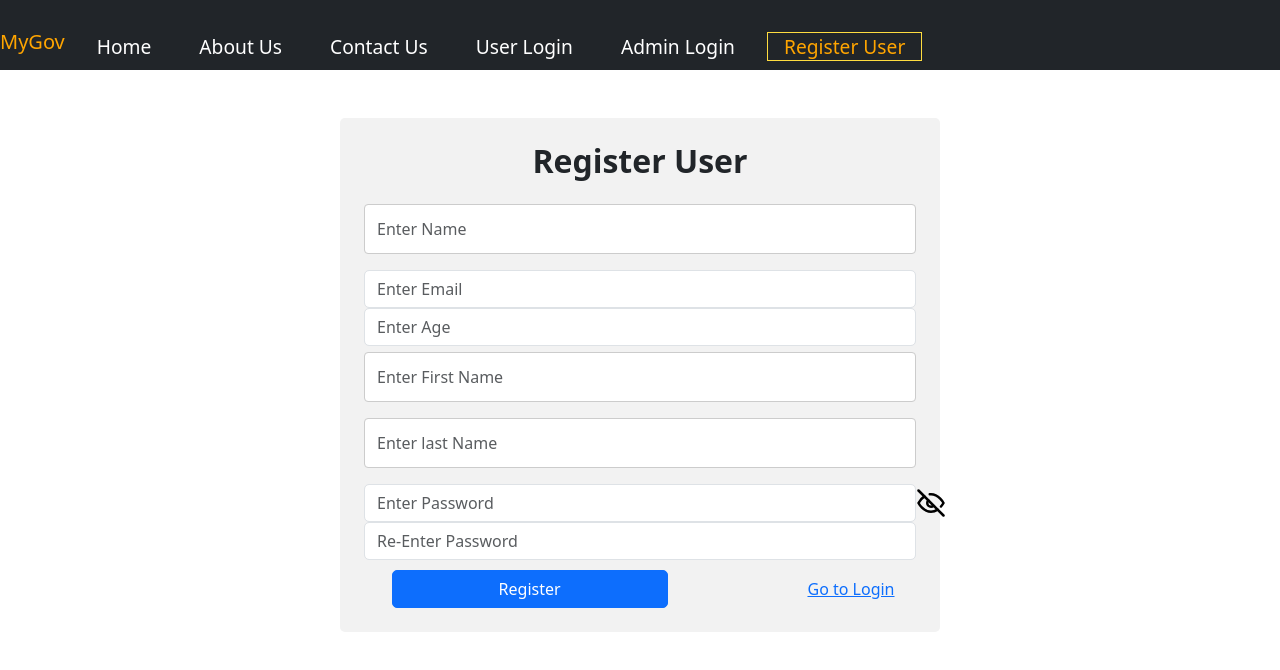
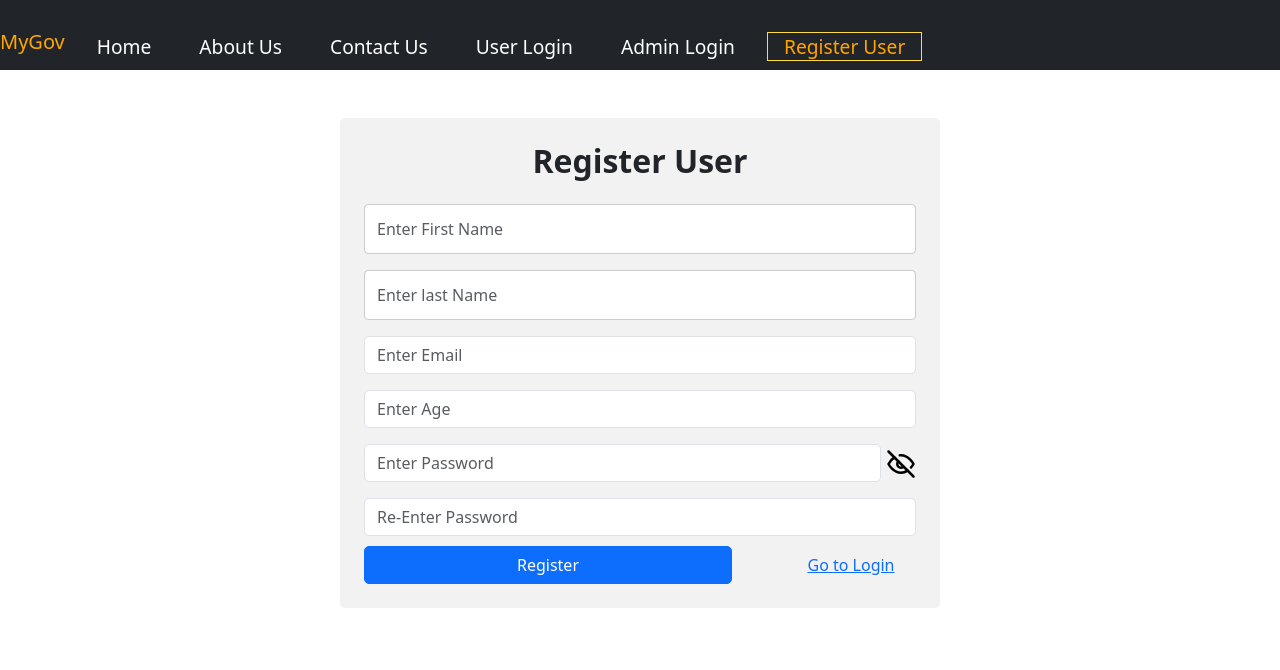
Before and after one commit to abhishekpotbhare01/mygov_frontend, a React (Create React App) app: page /register-user in a window 1280 px wide. Shown: the top 670 px of the page. Built offline with nearby package versions, Linux system fonts and the light colour scheme.

Commit message:
registration page view changes

```diff
--- a/src/compoents/RegisterUser.jsx
+++ b/src/compoents/RegisterUser.jsx
@@ -8,13 +8,12 @@ const RegisterUser = () => {
 
     const navigate = useNavigate();
     const [formData, setFormData] = useState({
-        name: '',
+        fname: '',
+        lname: '',
         email: '',
         age: '',
         password: '',
-        confirmPassword: '',
-        fname: '',
-        lname: ''
+        confirmPassword: ''
     });
 
     const handleChange = (e) => {
@@ -30,39 +29,23 @@ const RegisterUser = () => {
 
     const handleSubmit = async (e) => {
         e.preventDefault();
-
         if (formData.password !== formData.confirmPassword) {
             setErrorMessage('Passwords do not match');
             setSuccessMessage('');
             return;
         }
-
         try {
-
             const resp = await UserService.RegisterUser(formData);
             setSuccessMessage('Registration Successful');
             setErrorMessage('');
             console.log(resp);
             alert("Registration Successful")
-
             navigate('/user-login');
-
-
-
-
         } catch (error) {
-
             console.error("error while registration ", error);
             alert("Registration Failed..!!")
-
-
         }
-
-
-
     }
-
-
 
     const [showPassword, setShowPassword] = useState(false);
     const handleTogglePassword = () => setShowPassword(!showPassword);
@@ -74,19 +57,28 @@ const RegisterUser = () => {
                 <h2 className="text-center mb-4">Register User</h2>
                 <form onSubmit={handleSubmit}>
                     <div className="form-group">
-                        {/* <label htmlFor="name">Name</label> */}
                         <input
                             type="text"
                             className="form-control"
-                            id="name"
-                            name="name"
-                            value={formData.name}
+                            id="fname"
+                            name="fname"
+                            value={formData.fname}
                             onChange={handleChange}
-                            placeholder='Enter Name'
+                            placeholder='Enter First Name'
                         />
                     </div>
                     <div className="form-group">
-
+                        <input
+                            type="text"
+                            className="form-control"
+                            id="lname"
+                            name="lname"
+                            value={formData.lname}
+                            onChange={handleChange}
+                            placeholder='Enter last Name'
+                        />
+                    </div>
+                    <div className="form-group">
                         <input
                             type="email"
                             className="form-control"
@@ -97,8 +89,7 @@ const RegisterUser = () => {
                             placeholder='Enter Email'
                         />
                     </div>
-                    <div className="form-group">
-
+                    <div className="form-group mt-3">
                         <input
                             type="number"
                             className="form-control"
@@ -110,35 +101,10 @@ const RegisterUser = () => {
                         />
                     </div>
 
-                    <div className="form-group">
-
-                        <input
-                            type="text"
-                            className="form-control"
-                            id="fname"
-                            name="fname"
-                            value={formData.fname}
-                            onChange={handleChange}
-                            placeholder='Enter First Name'
-                        />
-                    </div>
-
-                    <div className="form-group">
-
-                        <input
-                            type="text"
-                            className="form-control"
-                            id="lname"
-                            name="lname"
-                            value={formData.lname}
-                            onChange={handleChange}
-                            placeholder='Enter last Name'
-                        />
-                    </div>
-                    <div className="form-group d-flex flex-row">
+                    <div className="form-group mt-3 d-flex flex-row ">
                         <input
                             type={showPassword ? 'text' : 'password'}
-                            className="form-control col-md-10"
+                            className="form-control w-100"
                             id="password"
                             name="password"
                             value={formData.password}
@@ -146,11 +112,12 @@ const RegisterUser = () => {
                             placeholder='Enter Password'
                         />
                         <div
-                            className="password-toggle ml-3 mt-1"
+                            // className="mt-1"
+                            style={{ marginTop: "5px", marginLeft: "5px" }}
                             onClick={handleTogglePassword}
                         >
                             {showPassword ?
-                                <svg width="35px" height="35px" viewBox="0 0 24 24" fill="none" xmlns="http://www.w3.org/2000/svg">
+                                <svg width="30px" height="30px" viewBox="0 0 24 24" fill="none" xmlns="http://www.w3.org/2000/svg">
                                     <path d="M1 12C1 12 5 4 12 4C19 4 23 12 23 12" stroke="#000000" strokeWidth="2" strokeLinecap="round" strokeLinejoin="round" />
                                     <path d="M1 12C1 12 5 20 12 20C19 20 23 12 23 12" stroke="#000000" strokeWidth="2" strokeLinecap="round" strokeLinejoin="round" />
                                     <circle cx="12" cy="12" r="3" stroke="#000000" strokeWidth="2" strokeLinecap="round" strokeLinejoin="round" />
@@ -158,15 +125,15 @@ const RegisterUser = () => {
                                 :
                                 <svg width="30px" height="30px" viewBox="0 0 24 24" fill="none" xmlns="http://www.w3.org/2000/svg">
                                     <path d="M2 2L22 22" stroke="#000000" strokeWidth="2" strokeLinecap="round" strokeLinejoin="round" />
-                                    <path d="M6.71277 6.7226C3.66479 8.79527 2 12 2 12C2 12 5.63636 19 12 19C14.0503 19 15.8174 18.2734 17.2711 17.2884M11 5.05822C11.3254 5.02013 11.6588 5 12 5C18.3636 5 22 12 22 12C22 12 21.3082 13.3317 20 14.8335" stroke="#000000" strokeWidth="2" strokeLinecap="round" strokeLinejoin="round" />
+                                    <path d="M6.71277 6.7226C3.66479 8.79527 2 12 2 12C2 12 5.63636 19 12 19C14.0503 19 15.8174 18.2734 17.2711 17.2884M11 5.05822C11.3254 5.02013 11.6588 5 12 5C18.3636 5 22 12 22 12C22 12 21.3082 13.3317 20 14.8335"
+                                        stroke="#000000" strokeWidth="2" strokeLinecap="round" strokeLinejoin="round" />
                                     <path d="M14 14.2362C13.4692 14.7112 12.7684 15.0001 12 15.0001C10.3431 15.0001 9 13.657 9 12.0001C9 11.1764 9.33193 10.4303 9.86932 9.88818" stroke="#000000" strokeWidth="2" strokeLinecap="round" strokeLinejoin="round" />
                                 </svg>
 
                             }
                         </div>
                     </div>
-                    <div className="form-group">
-
+                    <div className="form-group mt-3">
                         <input
                             type="password"
                             className="form-control"
@@ -180,7 +147,7 @@ const RegisterUser = () => {
                     {errorMessage && <div className="alert alert-danger">{errorMessage}</div>}
                     {successMessage && <div className="alert alert-success">{successMessage}</div>}
                     <div className="d-flex justify-content-between">
-                        <button type="submit" className="btn btn-primary btn-block col-md-6">
+                        <button type="submit" className="btn btn-primary btn-block col-md-8" style={{ marginLeft: "0px" }}>
                             Register
                         </button>
                         <button className="btn btn-link">Go to Login</button>
```
